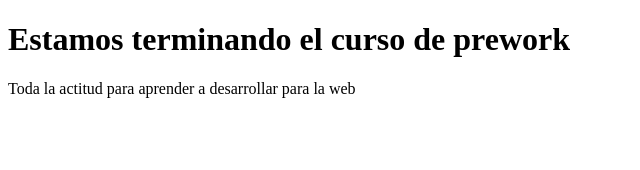
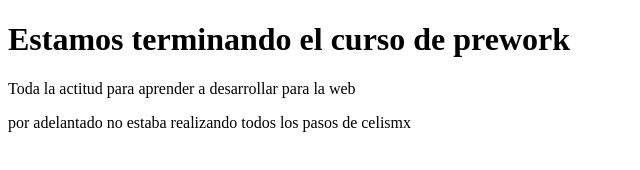
Before and after one commit to FredyQuintanilla93/proyectoDemoCursoPrework, a plain HTML site: page index.html in a window 1280 px wide. Shown: the whole page, without its empty margins (0-640 px from the left). Drawn offline with Linux system fonts and the light colour scheme.

```diff
--- a/index.html
+++ b/index.html
@@ -9,5 +9,8 @@
 <body>
     <h1>Estamos terminando el curso de prework</h1>
     <p>Toda la actitud para aprender a desarrollar para la web</p>
+    <article>
+        <p>por adelantado no estaba realizando todos los pasos de celismx</p>
+    </article>
 </body>
 </html>
```
